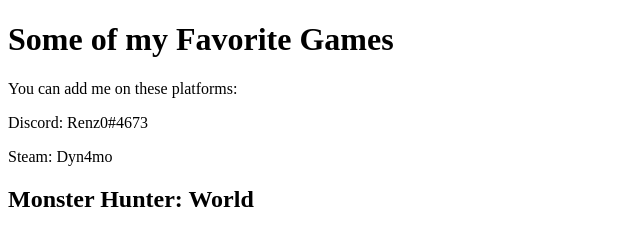
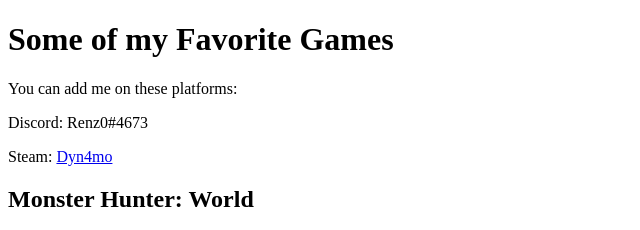
Before and after one commit to STL-LC101-Sept-22/js-assignment-4-html-me-something-lstclair13, a website: page index.html in a window 1280 px wide. Shown: the top 230 px of the page, 0-640 px from the left. Drawn offline with Linux system fonts and the light colour scheme; files whose address does not match are found by name.

Commit message:
added steam profile hyperlink

```diff
--- a/index.html
+++ b/index.html
@@ -7,7 +7,7 @@
    <body>
       <p>You can add me on these platforms:</p>
       <p>Discord: Renz0#4673</p>
-      <p>Steam: Dyn4mo<!--put profile link here--></p>
+      <p>Steam: <a href="https://steamcommunity.com/id/Rzy13/">Dyn4mo</a><!--put profile link here--></p>
       <!-- Write your HTML in this file! -->
       <article>
             <h2>Monster Hunter: World</h2>
```
